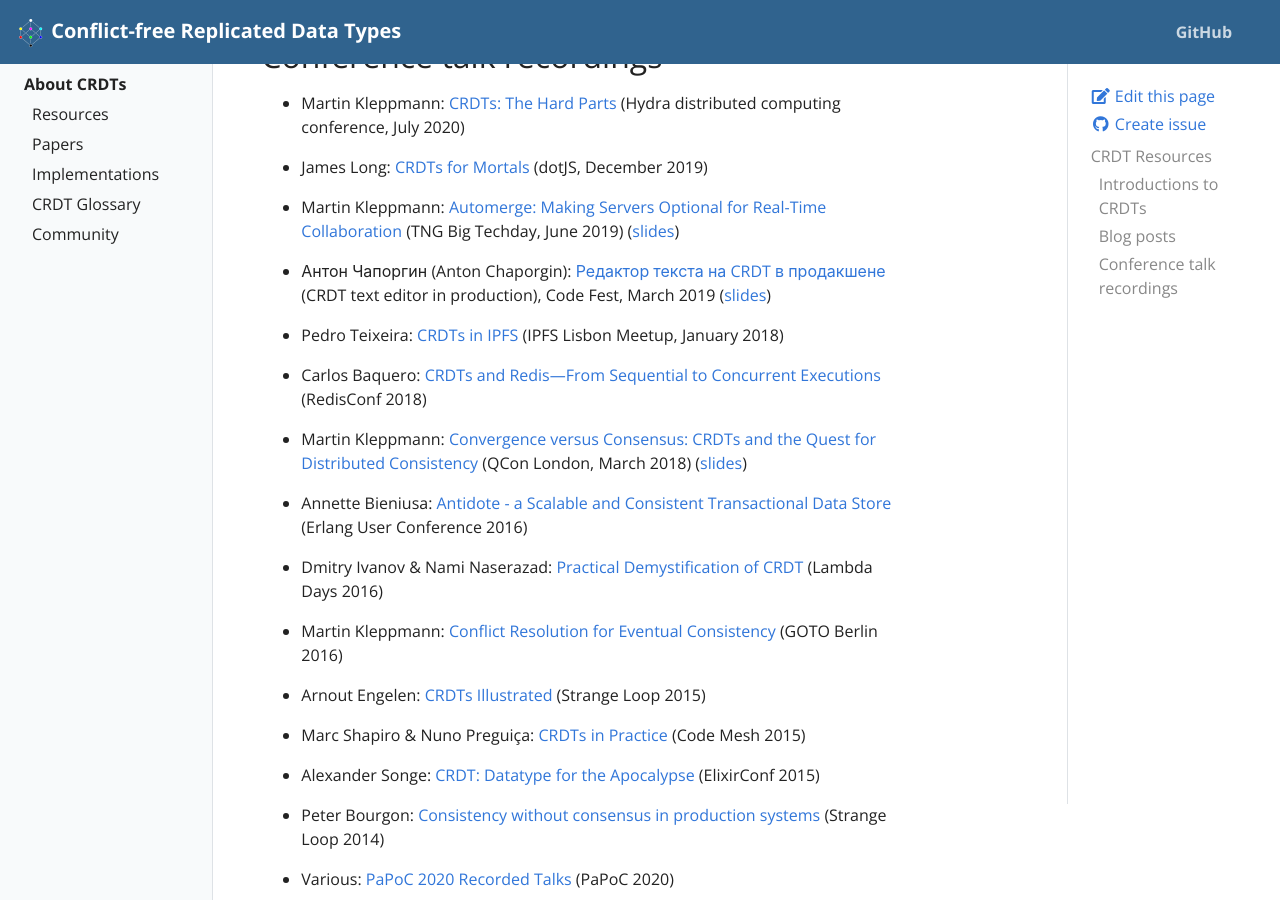
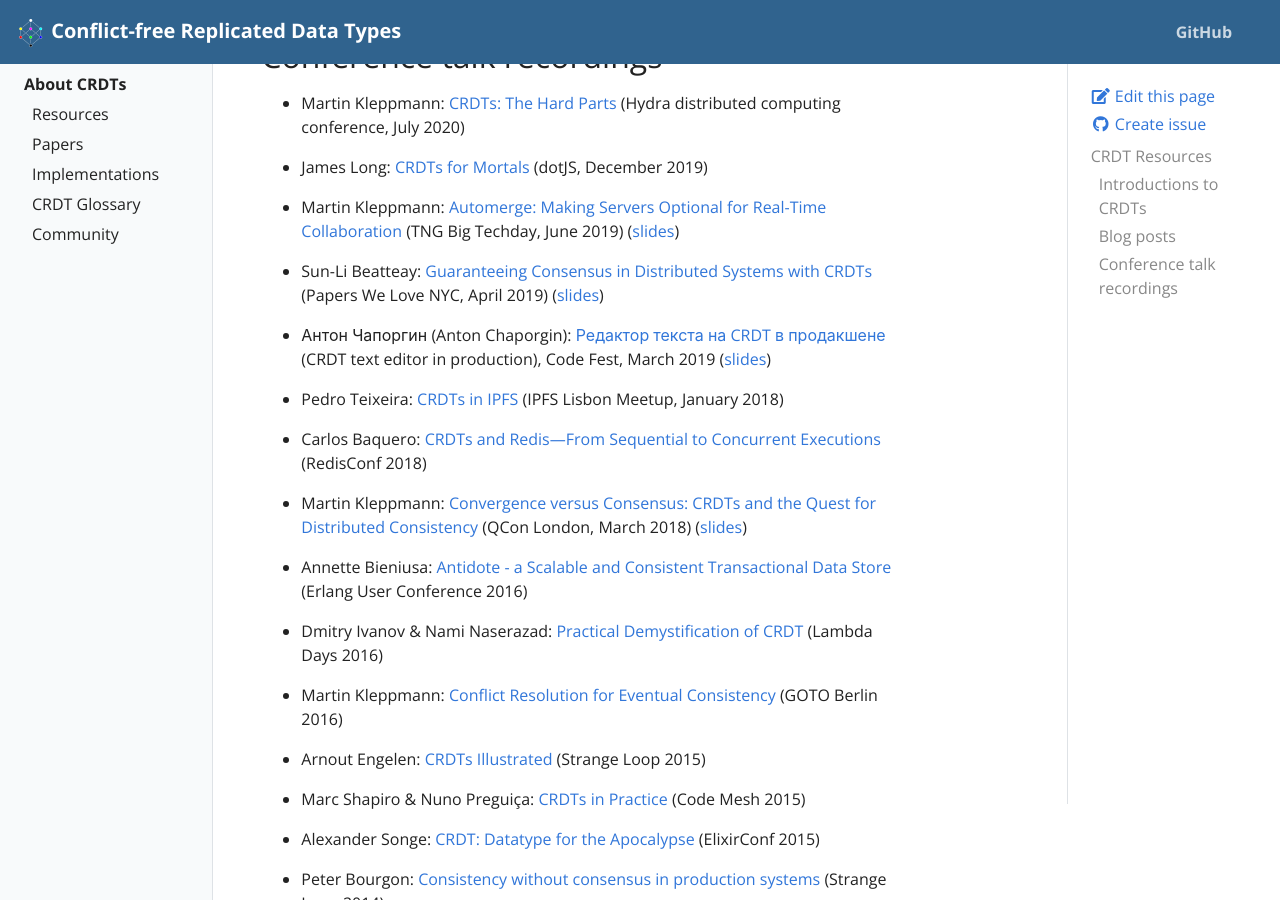
Before and after one commit to ept/crdt-website, a Jekyll site: the page built from pages/resources.md, in a window 1280 px wide and 900 px high, scrolled down 1131 px. Built offline with Jekyll 4.4.1, drawn with Linux system fonts in a browser that asks for light colours.

Commit message:
Update Talk resources with a CRDT talk
I gave a talk at a Papers We Love meetup in NYC about CRDTs. Not sure if that counts as a conference talk, but could be useful. Thanks again for creating this website.

```diff
--- a/pages/resources.md
+++ b/pages/resources.md
@@ -81,6 +81,11 @@ permalink: /resources
   (TNG Big Techday, June 2019)
   ([slides](https://speakerdeck.com/ept/automerge-making-servers-optional-for-real-time-collaboration))
 
+* Sun-Li Beatteay:
+  [Guaranteeing Consensus in Distributed Systems with CRDTs](https://www.youtube.com/watch?v=1Bs3Fj9rvks)
+  (Papers We Love NYC, April 2019)
+  ([slides](https://www.slideshare.net/SunLiBeatteay/guaranteeing-consensus-in-distriubuted-systems-with-crdts))
+
 * Антон Чапоргин (Anton Chaporgin):
   [Редактор текста на CRDT в продакшене](https://2019.codefest.ru/lecture/1501)
   (CRDT text editor in production), Code Fest, March 2019
```
